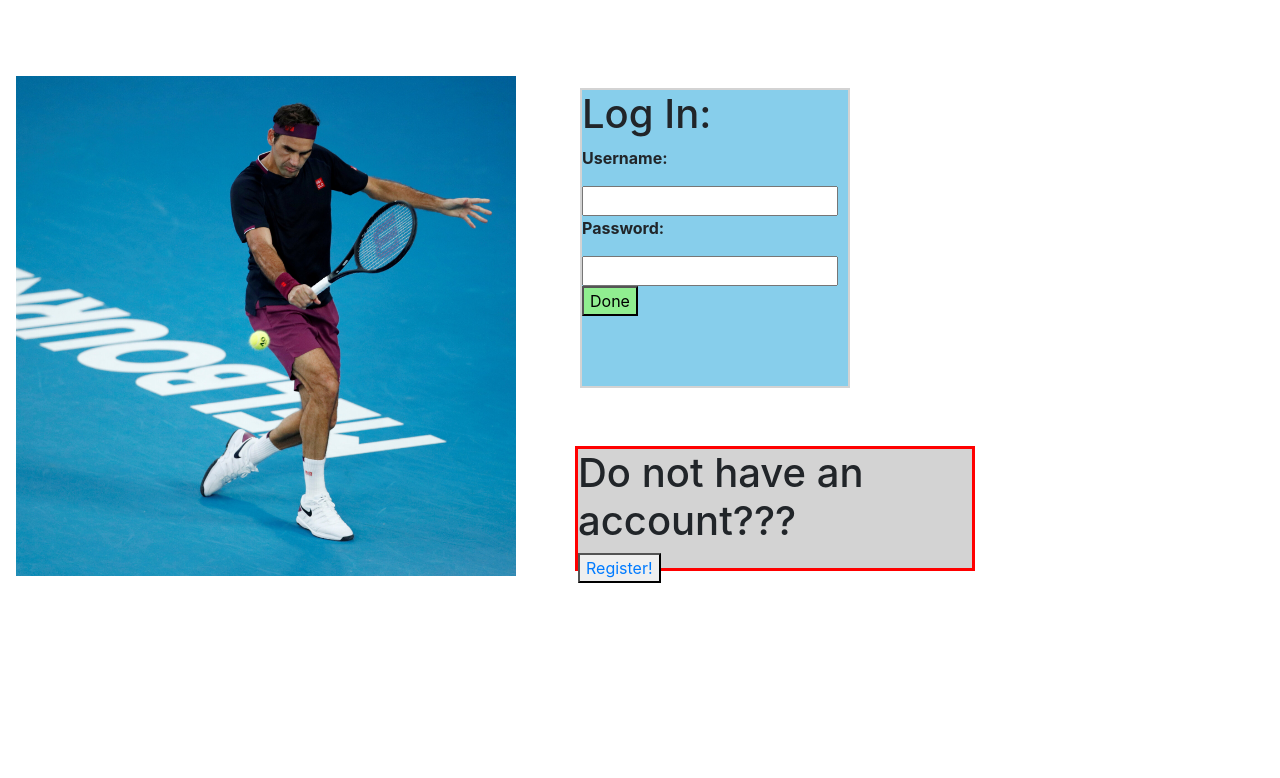
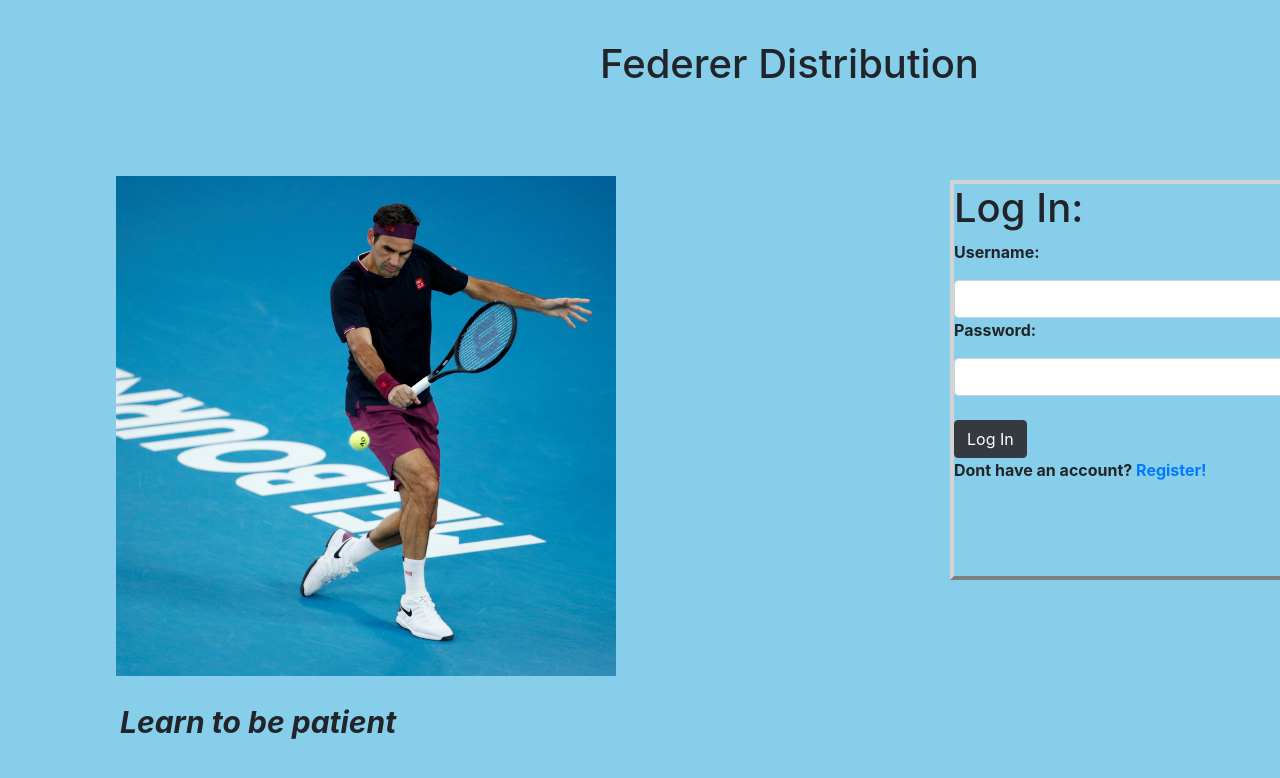
Before and after one commit to slavke01/AnguWarriors, an Angular app: page / in a window 1280 px wide. Shown: the top 778 px of the page. Built offline with nearby package versions, Linux system fonts and the light colour scheme.

Commit message:
Prednja Strana

```diff
--- a/src/app/login-comp/login-comp.component.css
+++ b/src/app/login-comp/login-comp.component.css
@@ -0,0 +1,24 @@
+.login {
+    position: absolute;
+    top: 180px;
+    left: 950px;
+
+    width: 350px;
+    height: 400px;
+
+    border: 4px lightgray;
+    border-style: outset;
+    background: skyblue;
+  }
+  .fed {
+    position: absolute;
+    margin-left: 15px;
+    margin-top: 75px;
+    width: 500px;
+    height: 500px;
+  }
+ .login-comp{
+    margin-left: 100px;
+    margin-top: 100px;
+
+ }
--- a/src/app/login-comp/login-comp.component.html
+++ b/src/app/login-comp/login-comp.component.html
@@ -1,36 +1,43 @@
+<div class="login-comp">
+  <h1 style="position: absolute;top: 40px; left: 600px;">Federer Distribution</h1>
 <table>
   <tr>
 
     <th>
+      <div>
       <img class="fed" src="{{ federer }}" />
+      <label style="font-style: oblique; font-size: 30px; position: absolute; left: 120px; top: 700px;"> Learn to be patient</label>
+      </div>
     </th>
 
     <th>
       <div class="login">
         <h1>Log In:</h1>
         <p>Username:</p>
-        <input (input)="onChangeUsername($event.target.value)" type="text" />
+        <input class="form-control"(input)="onChangeUsername($event.target.value)" type="text" />
         <p>Password:</p>
-        <input
+        <input class="form-control"
           (input)="onChangePassword($event.target.value)"
           type="password"
         />
         <div>
-          <button (click)="metodaNova()" style="background-color: lightgreen">
-            Done
+          <br/>
+          <button (click)="metodaNova()" class="btn btn-dark">
+            Log In
           </button>
+
+
         </div>
+        <label>Dont have an account?</label>
+        <a routerLink="/register"> Register! </a>
+
       </div>
+
+
     </th>
 
-    <th>
-      <div class="reg-but">
-            <h1>Do not have an account???</h1>
-          <div>
-            <button><a routerLink="/register"> Register! </a></button>
-          </div>
-      </div>
-    </th>
+
 
   </tr>
 </table>
+</div>
--- a/src/app/reg-comp/reg-comp.component.css
+++ b/src/app/reg-comp/reg-comp.component.css
@@ -25,3 +25,9 @@
 .desni{
     margin-left: 10px;
 }
+.reg-comp{
+
+position: absolute;
+left: 550px;
+top: 100px;
+}
--- a/src/app/reg-comp/reg-comp.component.html
+++ b/src/app/reg-comp/reg-comp.component.html
@@ -1,4 +1,5 @@
-<h3>Registruj se molim te</h3>
+<div class="reg-comp">
+<h3 style="font-size: 60px;" >Registruj se molim te</h3>
 <table>
 
 
@@ -8,7 +9,7 @@
 
           <label for="firstName">First name:</label>
           <input
-
+            style="margin-left: 62px;"
             required
             class="input-textbox-left"
             (input)="onChangeFirstName($event.target.value)"
@@ -27,7 +28,7 @@
 
           <label for="lastName">Last name:</label>
           <input
-
+          style="margin-left: 62px;"
             required
             class="input-textbox-left"
             (input)="onChangeLastName($event.target.value)"
@@ -46,7 +47,7 @@
 
           <label for="username">Username:</label>
           <input
-
+          style="margin-left: 64px;"
             required
             class="input-textbox-left"
             (input)="onChangeUsername($event.target.value)"
@@ -66,7 +67,7 @@
           <label for="password">Password: &nbsp;</label>
 
           <input
-
+          style="margin-left: 62px;"
             required
             class="input-textbox-left"
             (input)="onChangePassword($event.target.value)"
@@ -111,7 +112,7 @@
 
           <label for="birthday">Date of Birth:</label>
           <input
-
+          style="margin-left: 47px;"
             required
             class="input-textbox-left"
             (input)="onChangeDateOfBirth($event.target.value)"
@@ -130,7 +131,7 @@
 
           <label for="address">Address:</label>
           <input
-
+          style="margin-left: 79px;"
             required
             class="input-textbox-left"
             (input)="onChangeAddress($event.target.value)"
@@ -169,3 +170,5 @@
   </div>
 
 </form>
+
+</div>
--- a/src/app/side-bar/side-bar.component.css
+++ b/src/app/side-bar/side-bar.component.css
@@ -1,13 +1,11 @@
-.sidebar{
-    height: fit-content;
-    width: 40px;
-    background-color: lightblue;
-    border: lightgrey;
-    border-style: solid;
-    margin-left: 2px;
-    margin-top:60px;
+*{
+
+margin: 0px;
+padding: 0px;
+box-sizing: border-box;
+font-family:Georgia, 'Times New Roman', Times, serif;
+
 }
-
 .akoBasMora{
     margin-left: 5px;
 
@@ -17,3 +15,65 @@
     width: 30px;
     height:  30px;
 }
+.sidebar{
+
+position: fixed;
+width: 65px;
+height: 100%;
+background:lightgray;
+transition: 0.5s;
+overflow: hidden;
+
+}
+.sidebar:hover{
+
+    width: 300px;
+}
+.sidebar ul{
+
+position: absolute;
+top: 0;
+left: 0;
+width: 100%;
+}
+.sidebar ul li{
+
+
+    position: relative;
+    width: 100%;
+    list-style: none;
+}
+.sidebar ul li:hover{
+
+background: fuchsia;
+
+}
+.sidebar ul li a{
+    position :relative;
+    display:  block;
+    width: 100%;
+    display: flex;
+    text-decoration: none;
+
+}
+.sidebar ul li a .slicica-sidebar{
+
+position: relative;
+min-width: 60px;
+height: 60px;
+display: block;
+line-height: 60px;
+text-align: center;
+
+}
+.sidebar ul li a .title{
+
+    position: relative;
+    padding:0 10px;
+    height: 60px;
+    display: block;
+    line-height: 60px;
+    text-align: start;
+    white-space: nowrap;
+
+}
--- a/src/app/side-bar/side-bar.component.html
+++ b/src/app/side-bar/side-bar.component.html
@@ -1,83 +1,87 @@
-<div class='sidebar'>
+<div class="sidebar">
+  <ul>
+    <li>
+      <div class="akoBasMora">
+        <a href="/register">
+            <img
+            class="slicica-sidebar"
+            src="assets/1200px-Magnifying_glass_icon.svg.png"
+            alt=""
+        />
+        <span class="title">Search </span></a>
+      </div>
+    </li>
+
+    <li>
+    <div class="akoBasMora">
+        <a href="/register">
+      <img class="slicica-sidebar" src="assets/house.webp" alt="" />
+      <span class="title">Home </span></a>
+    </div>
+</li>
+<li>
 
     <div class="akoBasMora">
-        <a  href="/register"><img class="slicica-sidebar"  src="assets/1200px-Magnifying_glass_icon.svg.png" alt=""></a>
+        <a href="/register">
+      <img class="slicica-sidebar" src="assets/paper.png" alt="" />
+      <span class="title">Papir</span></a>
     </div>
-
-    <br/>
-    <br/>
-
+</li>
+<li>
     <div class="akoBasMora">
-        <img class="slicica-sidebar" src="assets/house.webp" alt="">
+        <a href="/register">
+      <img class="slicica-sidebar" src="assets/web.webp" alt="" />
+      <span class="title">Globus </span></a>
     </div>
-
-    <br/>
-    <br/>
-
+</li>
+<li>
     <div class="akoBasMora">
-        <img class="slicica-sidebar" src="assets/paper.png" alt="">
+        <a href="/register">
+      <img class="slicica-sidebar" src="assets/phone-512.webp" alt="" />
+      <span class="title">Telefon </span></a>
     </div>
-
-    <br/>
-    <br/>
-
+</li>
+<li>
     <div class="akoBasMora">
-        <img class="slicica-sidebar" src="assets/web.webp" alt="">
+        <a href="/register">
+      <img class="slicica-sidebar" src="assets/suitcase.webp" alt="" />
+      <span class="title">Kofer </span></a>
     </div>
-
-    <br/>
-    <br/>
-
+</li>
+<li>
     <div class="akoBasMora">
-        <img class="slicica-sidebar" src="assets/phone-512.webp" alt="">
+        <a href="/register">
+      <img class="slicica-sidebar" src="assets/emoji.jpg" alt="" />
+      <span class="title">Glava </span></a>
     </div>
-
-    <br/>
-    <br/>
-
+</li>
+<li>
     <div class="akoBasMora">
-        <img class="slicica-sidebar" src="assets/suitcase.webp" alt="">
+        <a href="/register">
+      <img class="slicica-sidebar" src="assets/people.png" alt="" />
+      <span class="title">Ljudi </span></a>
     </div>
-
-    <br/>
-    <br/>
-
+</li>
+<li>
     <div class="akoBasMora">
-        <img class="slicica-sidebar" src="assets/emoji.jpg" alt="">
+        <a href="/register">
+      <img class="slicica-sidebar" src="assets/settings-solid.png" alt="" />
+      <span class="title">Setting </span></a>
     </div>
-
-    <br/>
-    <br/>
-
+</li>
+<li>
     <div class="akoBasMora">
-        <img class="slicica-sidebar" src="assets/people.png" alt="">
+        <a href="/register">
+      <img class="slicica-sidebar" src="assets/102bell.png" alt="" />
+      <span class="title">Zvonce </span></a>
     </div>
-    <br/>
-    <br/>
-    <br/>
-    <br/>
-    <br/>
-    <br/>
-    <br/>
-    <br/>
-    <br/>
-
+</li>
+<li>
     <div class="akoBasMora">
-        <img class="slicica-sidebar" src="assets/settings-solid.png" alt="">
+        <a href="/register">
+      <img class="slicica-sidebar" src="assets/upload.png" alt="" />
+      <span class="title">Log out </span></a>
     </div>
-
-    <br/>
-    <br/>
-
-    <div class="akoBasMora">
-        <img class="slicica-sidebar" src="assets/102bell.png" alt="">
-    </div>
-
-    <br/>
-    <br/>
-
-    <div class="akoBasMora">
-        <img class="slicica-sidebar" src="assets/upload.png" alt="">
-    </div>
-
+    </li>
+  </ul>
 </div>
--- a/src/styles.css
+++ b/src/styles.css
@@ -1,34 +1,8 @@
 
 @import '~bootstrap/dist/css/bootstrap.min.css';
 
-.login {
-  position: absolute;
-  left: 30px;
-  top: 60px;
-  right: 60px;
-  margin-top: 28px;
-  margin-left: 550px;
-  width: 270px;
-  height: 300px;
 
-  border: 2px lightgray;
-  border-style: solid;
+body{
+
   background: skyblue;
 }
-.fed {
-  position: absolute;
-  margin-left: 15px;
-  margin-top: 75px;
-  width: 500px;
-  height: 500px;
-}
-.reg-but {
-  position: absolute;
-  width: 400px;
-  height: 125px;
-  border: 3px red;
-  border-style: solid;
-  background: lightgray;
-  margin-top: 445px;
-  margin-left: 570px;
-}
```
